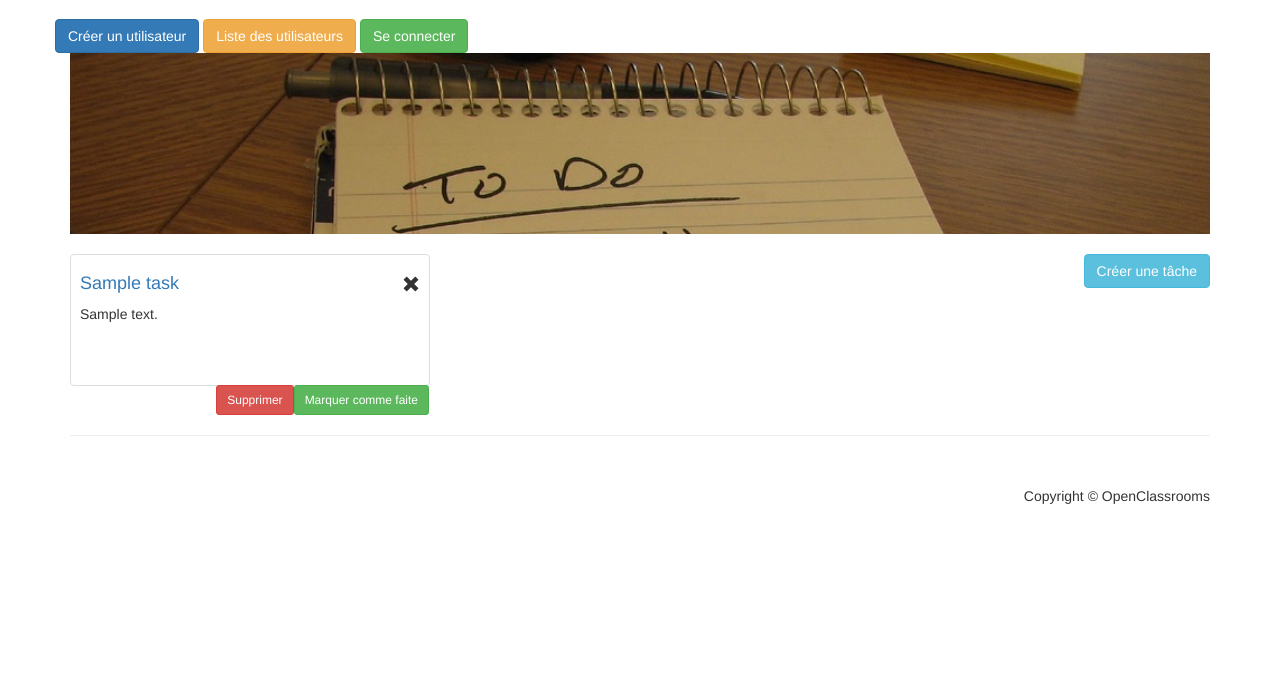
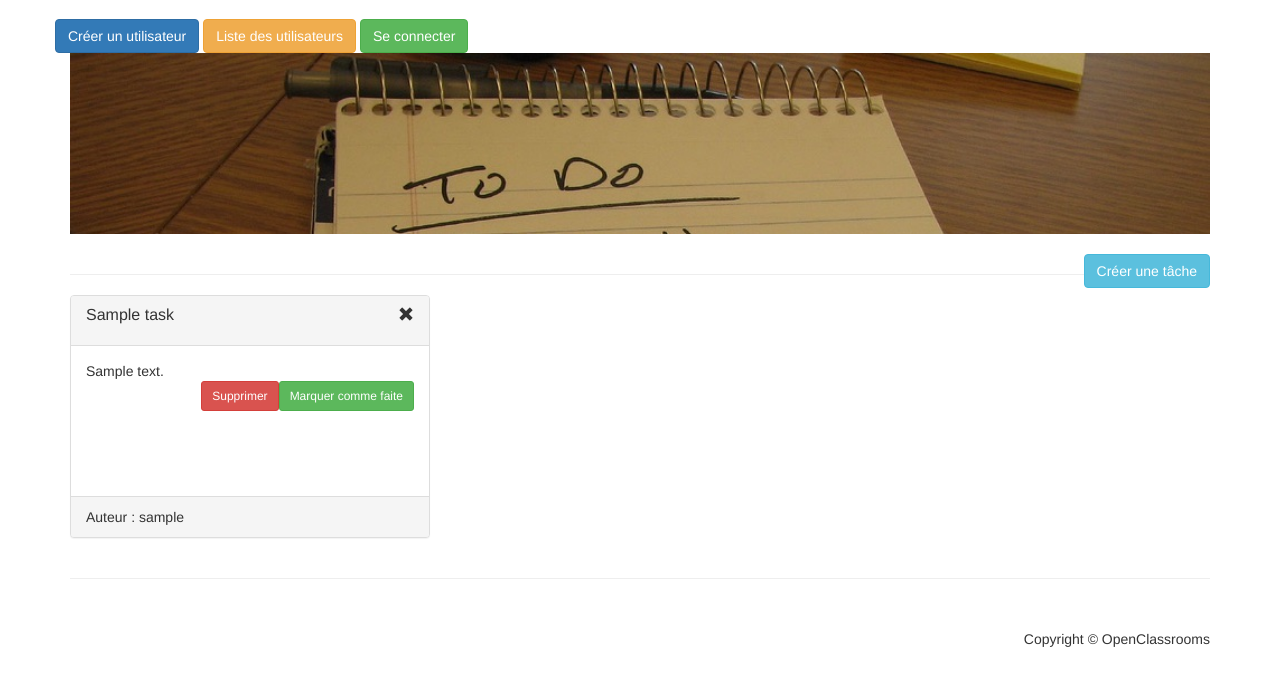
Before and after one commit to kdefarge/ToDoList, a Symfony app: template templates/task/list.html.twig in a window 1280 px wide. Shown: the part 51-737 px from the top of the page. Run offline with Twig, Linux system fonts and the light colour scheme; the template is opened without the code that fills it: most values are stand-ins (such as "Sample title", 1, 10 or a date in 2020); some libraries are stand-ins or nearby versions.

Commit message:
Update task : Create : Add current user as author TaskType : Adds a disabled author field Template : See the author

```diff
--- a/public/css/shop-homepage.css
+++ b/public/css/shop-homepage.css
@@ -52,3 +52,13 @@ body {
 footer {
   margin: 50px 0;
 }
+
+.panel-heading {
+  height: 50px;
+  word-break: break-word!important;
+  word-wrap: break-word!important;
+}
+
+.panel-body {
+  height: 150px;
+}
--- a/src/Controller/TaskController.php
+++ b/src/Controller/TaskController.php
@@ -25,6 +25,11 @@ class TaskController extends AbstractController
     public function createAction(Request $request)
     {
         $task = new Task();
+        /**
+         * TaskType Disabled author
+         * https://symfony.com/doc/4.4/reference/forms/types/entity.html#disabled
+         **/
+        $task->setAuthor($this->getUser());
         $form = $this->createForm(TaskType::class, $task);
 
         $form->handleRequest($request);
--- a/templates/task/list.html.twig
+++ b/templates/task/list.html.twig
@@ -1,30 +1,37 @@
 {% extends 'base.html.twig' %}
 
-{% block header_img %}<img class="slide-image" src="{{ asset('img/todolist_content.jpg') }}" alt="todo list">{% endblock %}
+{% block header_img %}<img class="slide-image" src="{{ asset('img/todolist_content.jpg') }}" alt="todo list">
+{% endblock %}
 
 {% block body %}
-    <a href="{{ path('task_create') }}" class="btn btn-info pull-right">Créer une tâche</a>
+	<a href="{{ path('task_create') }}" class="btn btn-info pull-right">Créer une tâche</a><hr/>
 	<div class="row">
 		{% for task in tasks %}
 			<div class="col-sm-4 col-lg-4 col-md-4">
-            <div class="thumbnail">
-                <div class="caption">
-                    <h4 class="pull-right">
-                        {% if task.isDone %}<span class="glyphicon glyphicon-ok"></span>{% else %}<span class="glyphicon glyphicon-remove"></span>{% endif %}
+				<div class="panel panel-default">
+					<div class="panel-heading">
+						<h4 class="panel-title pull-right">
+							<span class="glyphicon glyphicon-{{ task.isDone ? 'ok' : 'remove'}}"></span>
 						</h4>
-                    <h4><a href="{{ path('task_edit', {'id' : task.id }) }}">{{ task.title }}</a></h4>
-                    <p>{{ task.content }}</p>
+						<h4 class="panel-title">
+							<a href="{{ path('task_edit', {'id' : task.id }) }}">{{ task.title }}</a>
+						</h4>
 					</div>
-                <div>
+					<div class="panel-body">
+                        {{ task.content }}
 						<form action="{{ path('task_toggle', {'id' : task.id }) }}">
 							<button class="btn btn-success btn-sm pull-right">
-                            {% if not task.isDone %}Marquer comme faite{% else %}Marquer non terminée{% endif %}
+								{% if not task.isDone %}Marquer comme faite{% else %}Marquer non terminée
+								{% endif %}
 							</button>
 						</form>
 						<form action="{{ path('task_delete', {'id' : task.id }) }}" method="post">
 							<input type="hidden" name="_method" value="DELETE">
 							<button class="btn btn-danger btn-sm pull-right">Supprimer</button>
 						</form>
+					</div>
+					<div class="panel-footer">
+                        {{ task.author is null ? '' : 'Auteur : ' ~ task.author.username }}
 					</div>
 				</div>
 			</div>
```
Also changed, not shown: src/Form/TaskType.php (+7 -2 lines). Lines whose indentation alone changed are shown as unchanged.
